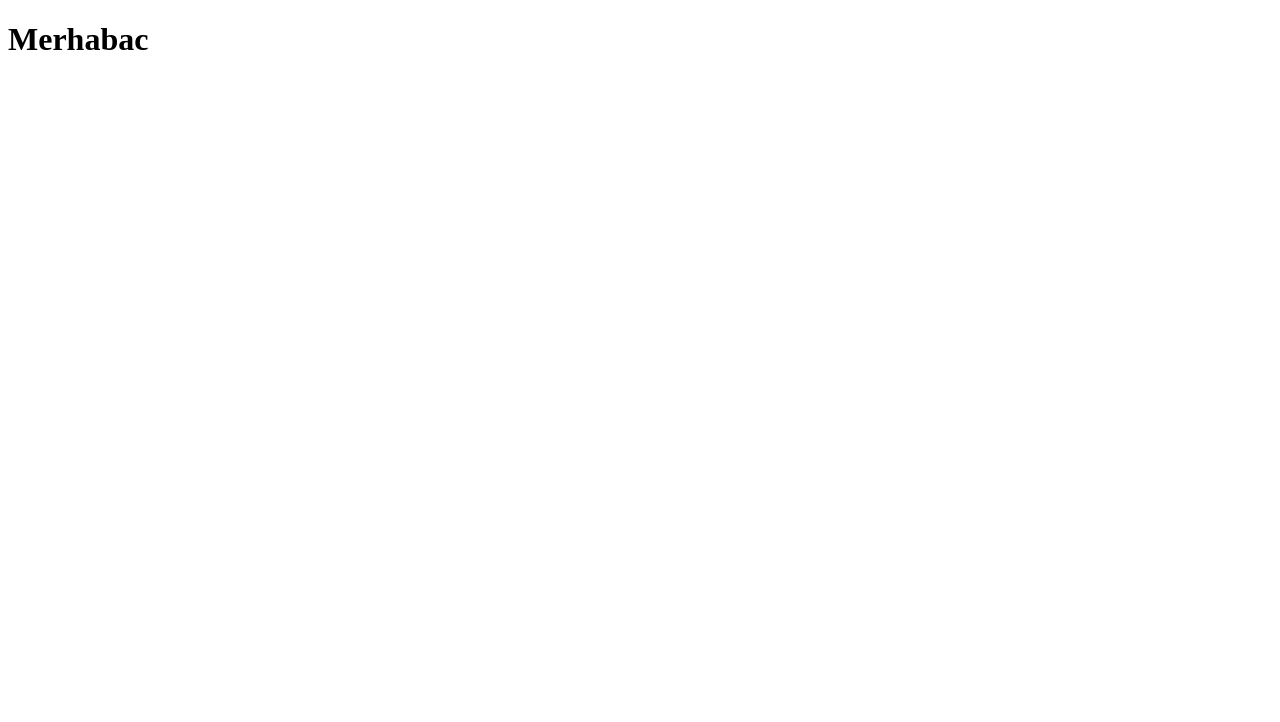
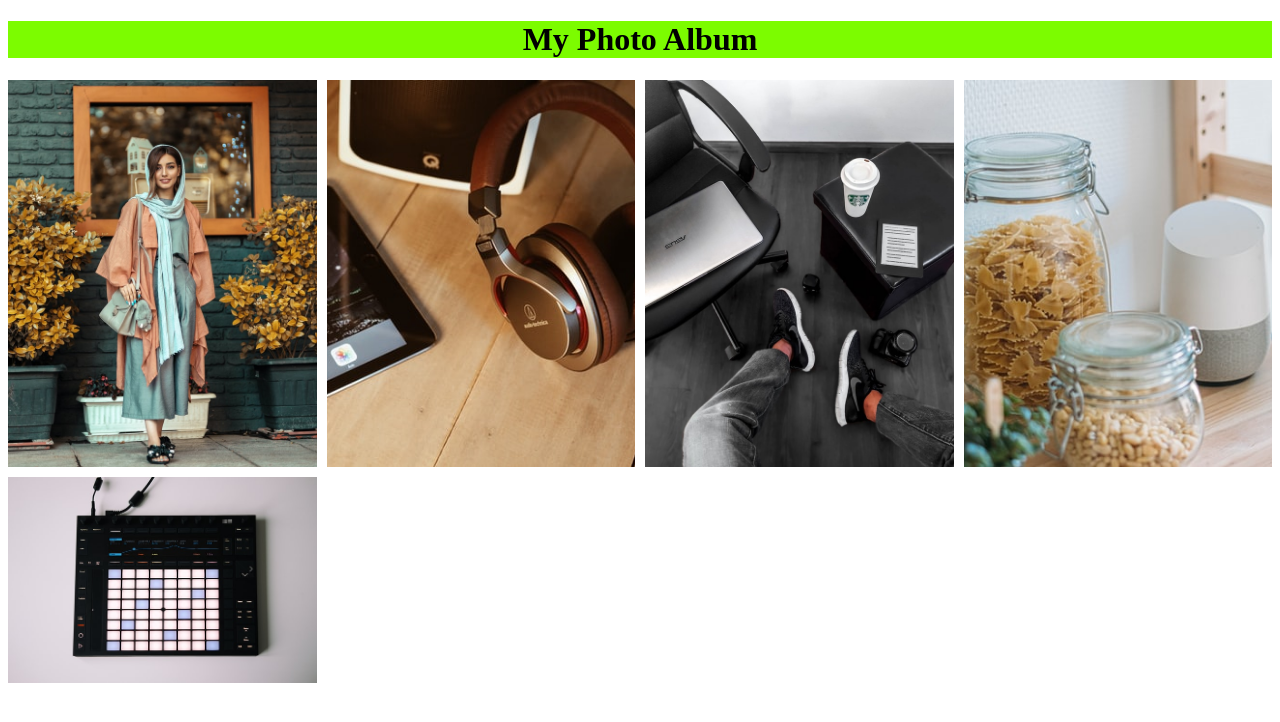
Before and after one commit to talatkuyuk/gatsby-photo-website, a Gatsby site: page / in a window 1280 px wide. Built offline with nearby package versions, Linux system fonts and the light colour scheme; Gatsby itself is replaced by a stand-in of ours.

Commit message:
images added

```diff
--- a/gatsby-config.js
+++ b/gatsby-config.js
@@ -1,8 +1,8 @@
 module.exports = {
   siteMetadata: {
-    title: `Gatsby Default Starter`,
-    description: `Kick off your next, great Gatsby project with this default starter. This barebones starter ships with the main Gatsby configuration files you might need.`,
-    author: `@gatsbyjs`,
+    title: `My First Gatsby Web Project`,
+    description: `This is first step for me`,
+    author: `@talatkuyuk`,
   },
   plugins: [
     `gatsby-plugin-react-helmet`,
@@ -11,6 +11,13 @@
       options: {
         name: `images`,
         path: `${__dirname}/src/images`,
+      },
+    },
+    {
+      resolve: `gatsby-source-filesystem`,
+      options: {
+        name: `photos`,
+        path: `${__dirname}/src/photos`,
       },
     },
     `gatsby-transformer-sharp`,
--- /dev/null
+++ b/src/pages/index.css
@@ -0,0 +1,9 @@
+.photos {
+    display: grid;
+    grid-template-columns: repeat(4, 15fr);
+    gap: 10px
+}
+
+.header {
+    background-color: lawngreen;
+}
--- a/src/pages/index.js
+++ b/src/pages/index.js
@@ -1,9 +1,40 @@
 import React from "react"
+import { graphql } from 'gatsby'
+import Img from 'gatsby-image'
+import './index.css'
 
-const IndexPage = () => (
-  <div>
-    <h1>Merhabac</h1>
-  </div>
-)
+const IndexPage = ({ data }) => {
+  console.log(data);
+  return (
+    <div>
+      <div className="header"><center><h1>My Photo Album</h1></center></div>
+
+      <div className="photos">
+        {data.allFile.edges.map(({node}) => {  // (edge) aslında
+          return <Img key={node.id} fluid={node.childImageSharp.fluid}/>
+        })}
+      </div>
+    </div>
+  )
+}
+
+
+export const pageQuery = graphql`
+  query IndexPageQuery
+  {
+    allFile (filter: {absolutePath: {regex: "//photos//"}}) {
+      edges {
+        node {
+          id,
+          childImageSharp {
+            fluid {
+              ...GatsbyImageSharpFluid
+            }
+          }
+        }
+      }
+    }
+  }
+`
 
 export default IndexPage
```
Also changed, not shown: src/photos/alireza-esmaeeli-w-y3MIJ9tqU-unsplash.jpg (added), src/photos/alphacolor-r6RCPk1X91c-unsplash.jpg (added), src/photos/fernando-hernandez-HnW2kHbi5ZI-unsplash.jpg (added), src/photos/jonas-leupe-TH45KDFWuCs-unsplash.jpg (added), src/photos/ricardo-abreu-dZPp5ZVMcN0-unsplash.jpg (added).
